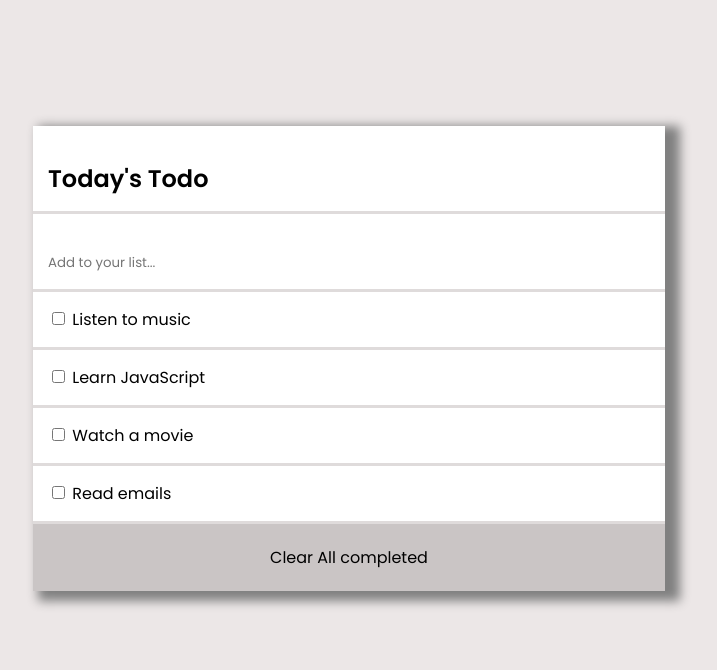
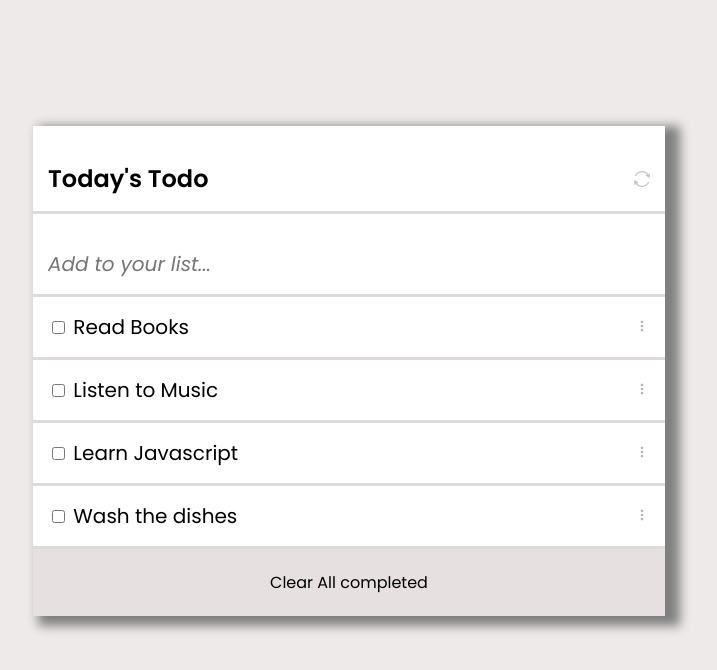
Before and after one commit to kessio/Todo-List, a website built with webpack: page src/index.html in a window 1280 px wide. Shown: the whole page, without its empty margins (291-1008 px from the left). Built offline with nearby package versions, Linux system fonts and the light colour scheme; files whose address does not match are found by name.

Commit message:
Rebdered lists to the dom using javascript

```diff
--- a/src/index.html
+++ b/src/index.html
@@ -10,25 +10,12 @@
 <body>
    <section class="todolist">
     <div class="list-container">
-        <h2 class="heading">Today's Todo</h2>
+        <h2 class="heading">Today's Todo  <span class="refresh"></span></h2>
         <div class="list-group">
             <input type="text" id="enter-todo" placeholder="Add to your list...">
         </div>
-        <div class="list-group">
-            <input type="checkbox" id="checkbox1">
-            <label for="checkbox1">Listen to music</label>
-        </div>
-        <div class="list-group">
-            <input type="checkbox" id="checkbox2">
-            <label for="checkbox2">Learn JavaScript</label>
-        </div>
-        <div class="list-group">
-            <input type="checkbox" id="checkbox3">
-            <label for="checkbox3" class="checkbox-label">Watch a movie</label>
-        </div>
-        <div class="list-group">
-            <input type="checkbox" id="checkbox4">
-            <label for="checkbox4">Read emails</label>
+        <div class="todo-list">
+
         </div>
         <div class="clear">
             <p>Clear All completed</p>
--- a/src/index.js
+++ b/src/index.js
@@ -1 +1,18 @@
 import './styles/style.css';
+import renderList from './lists.js';
+import refreshImg from './imgs/refresh.png';
+
+renderList();
+
+const imageRefresh = () => {
+  const element = document.querySelector('.refresh');
+
+ // Add the image to our existing div.
+ const myIcon = new Image();
+ myIcon.src = refreshImg;
+
+ element.appendChild(myIcon);
+
+  return element;
+}
+imageRefresh();
--- /dev/null
+++ b/src/lists.js
@@ -0,0 +1,37 @@
+import menu from './imgs/menu.png';
+const renderList = () => {
+    const todoList = [
+        {
+        description: "Read Books",
+        completed: false,
+        index: 1,
+    },
+    {
+        description: "Listen to Music",
+        completed: false,
+        index: 2,
+    },
+    {
+        description: "Learn Javascript",
+        completed: false,
+        index: 3,
+    },
+    {
+        description: "Wash the dishes",
+        completed: false,
+        index: 4,
+    },
+];
+
+todoList.forEach(list => {
+    const listContainer = document.querySelector('.todo-list');
+    listContainer.innerHTML += `
+    <div class="list-group">
+            <input type="checkbox">
+            <label for="checkbox">${list.description}</label>
+            <div class="menu"><img src="${menu}"></div>
+        </div>`
+});
+
+}
+export default renderList;
--- a/src/styles/style.css
+++ b/src/styles/style.css
@@ -5,7 +5,7 @@
 }
 
 body {
-  background-color: rgb(236, 231, 231);
+  background-color: rgba(236, 231, 231, 0.836);
 
 }
 .heading {
@@ -16,6 +16,8 @@ body {
   width: 100%;
   border: none;
   outline: none;
+  font-size: 20px;
+  font-style: italic;
 }
 .todolist {
   display: flex;
@@ -33,9 +35,18 @@ body {
 .list-group {
   border-bottom: 3px solid rgb(223, 219, 219);
   padding: 15px;
+  font-size: 20px;
+  font-weight: 400;
 }
 .clear {
-  background-color: rgb(202, 197, 197);
+  background-color: rgb(230, 224, 224);
   padding: 5px;
   text-align: center;
+  cursor: pointer;
 }
+.menu {
+  float: right;
+}
+.refresh {
+  float: right;
+}
--- a/webpack.config.js
+++ b/webpack.config.js
@@ -36,6 +36,10 @@ module.exports = {
         test: /\.(woff|woff2|eot|ttf|otf)$/i,
         type: 'asset/resource',
       },
+      {
+        test: /\.(png|svg|jpg|jpeg|gif)$/i,
+        type: 'asset/resource',
+      },
     ],
   },
   optimization: {
```
Also changed, not shown: dist/cc8e8dfe06b484d390ea.png (added), dist/d926ef8bc5f432678b9c.png (added), dist/index.bundle.js, dist/index.html, dist/runtime.bundle.js, src/imgs/menu.png (added), src/imgs/refresh.png (added), 2 other files.
